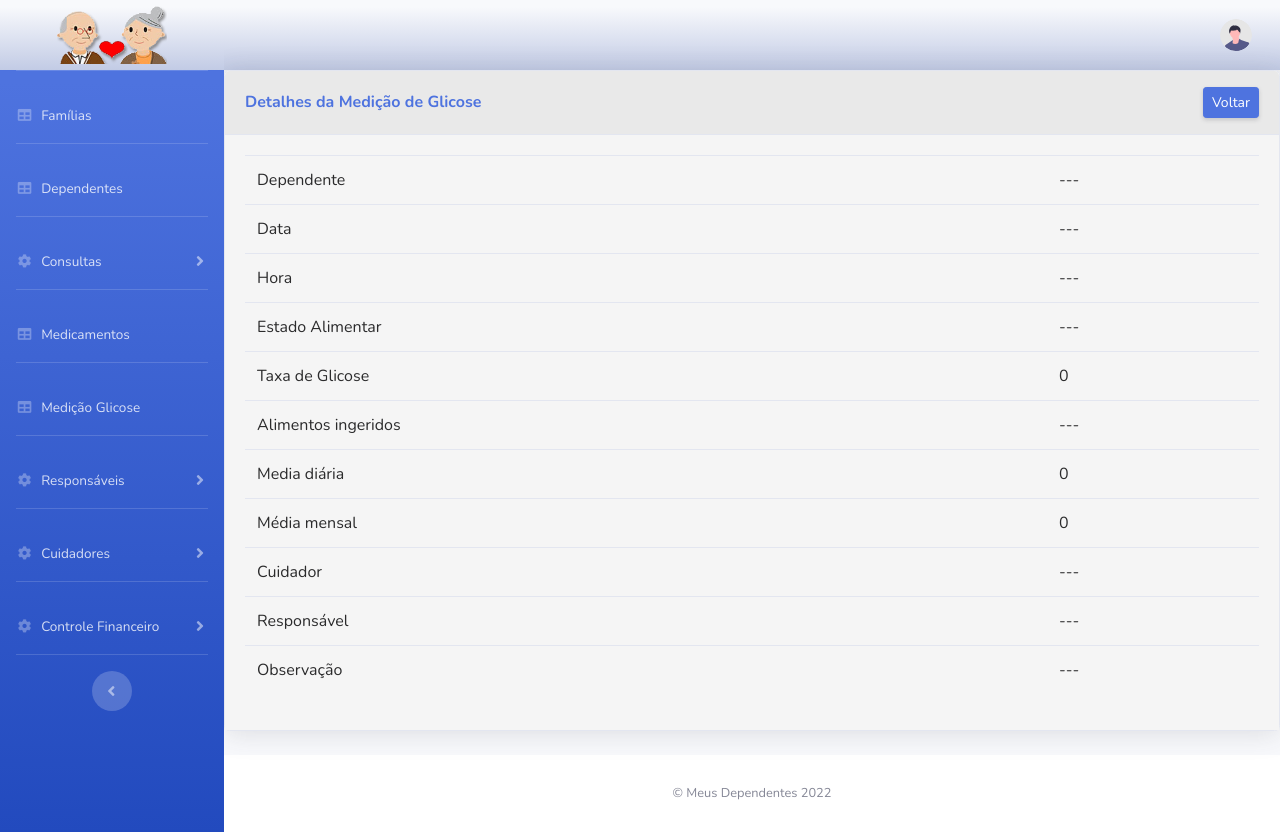
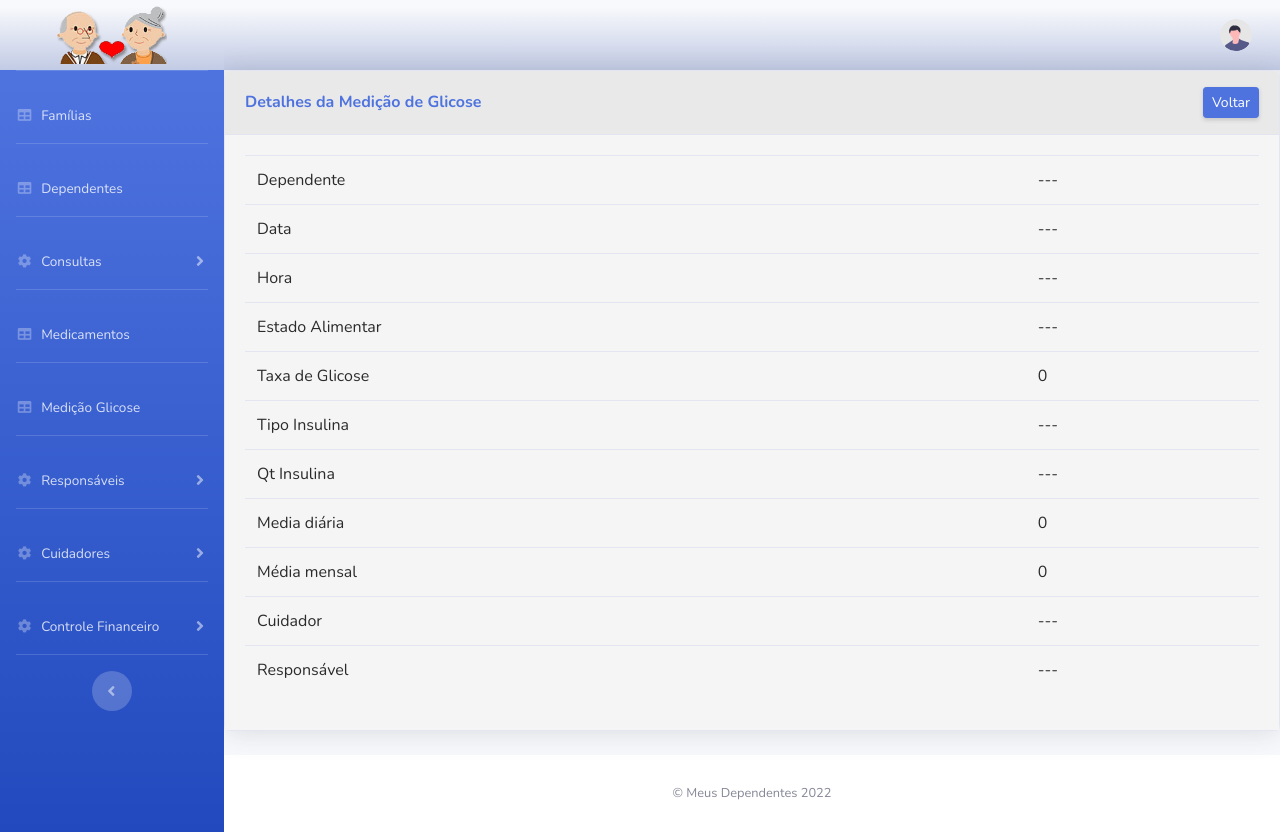
Before and after one commit to SistemasKH/MeusProjetos, a Django app: template backend/consulta/templates/consulta/glicose_detail.html in a window 1280 px wide. Run offline with Django 4.2, Linux system fonts and the light colour scheme; the template is opened without the code that fills it, so the values that code supplies are empty; some libraries are stand-ins or nearby versions.

Commit message:
Exibindo campo nos detalhes da medicação de glicose

```diff
--- a/backend/consulta/templates/consulta/glicose_detail.html
+++ b/backend/consulta/templates/consulta/glicose_detail.html
@@ -35,8 +35,12 @@
               <td>{{object.taxa_glicose|default:"0"}}</td>
             </tr>
             <tr>
-              <td>Alimentos ingeridos</td>
-              <td>{{object.alimentos|default:"---"}}</td>
+              <td>Tipo Insulina</td>
+              <td>{{object.get_tipo_insulina_display|default:"---"}}</td>
+            </tr>
+            <tr>
+              <td>Qt Insulina</td>
+              <td>{{object.qt_insulina|default:"---"}}</td>
             </tr>
             <tr>
               <td>Media diária</td>
@@ -54,10 +58,7 @@
               <td>Responsável</td>
               <td>{{object.responsavel|default:"---"}}</td>
             </tr>
-            <tr>
-              <td>Observação</td>
-              <td>{{ object.observacao|default:"---" }}</td>
-            </tr>
+
           </tbody>
         </table>
       </div>
--- a/backend/consulta/templates/consulta/glicose_list.html
+++ b/backend/consulta/templates/consulta/glicose_list.html
@@ -48,9 +48,9 @@
 
                 <td>{{ object.dependente }}</td>
                 <td>{{ object.data_medicao|date:"d/m/Y" }}</td>
-                <td><a href="{{ object.get_absolute_url }}">{{ object.hora }}</a></td>
+                <td>{{ object.hora }}</td>
                 <td>{{ object.get_estado_alimentar_display }}</td>
-                <td>{{ object.taxa_glicose }}</td>
+                <td><a href="{{ object.get_absolute_url }}">{{ object.taxa_glicose }}</a></td>
                 <td>{{ object.media_diaria }}</td>
                 <td>{{ object.media_mensal }}</td>
                 <td>{{ object.cuidador }}</td>
```
